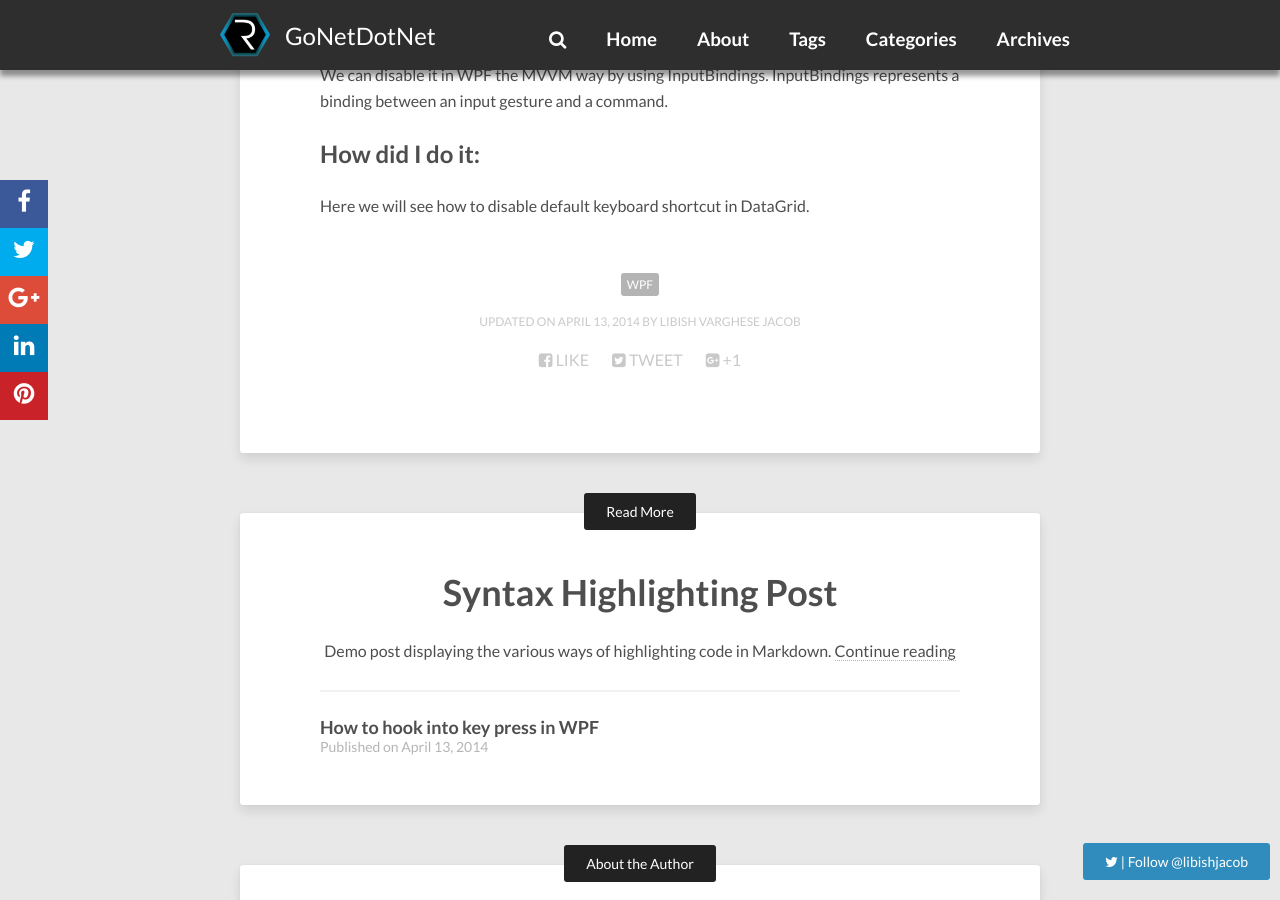
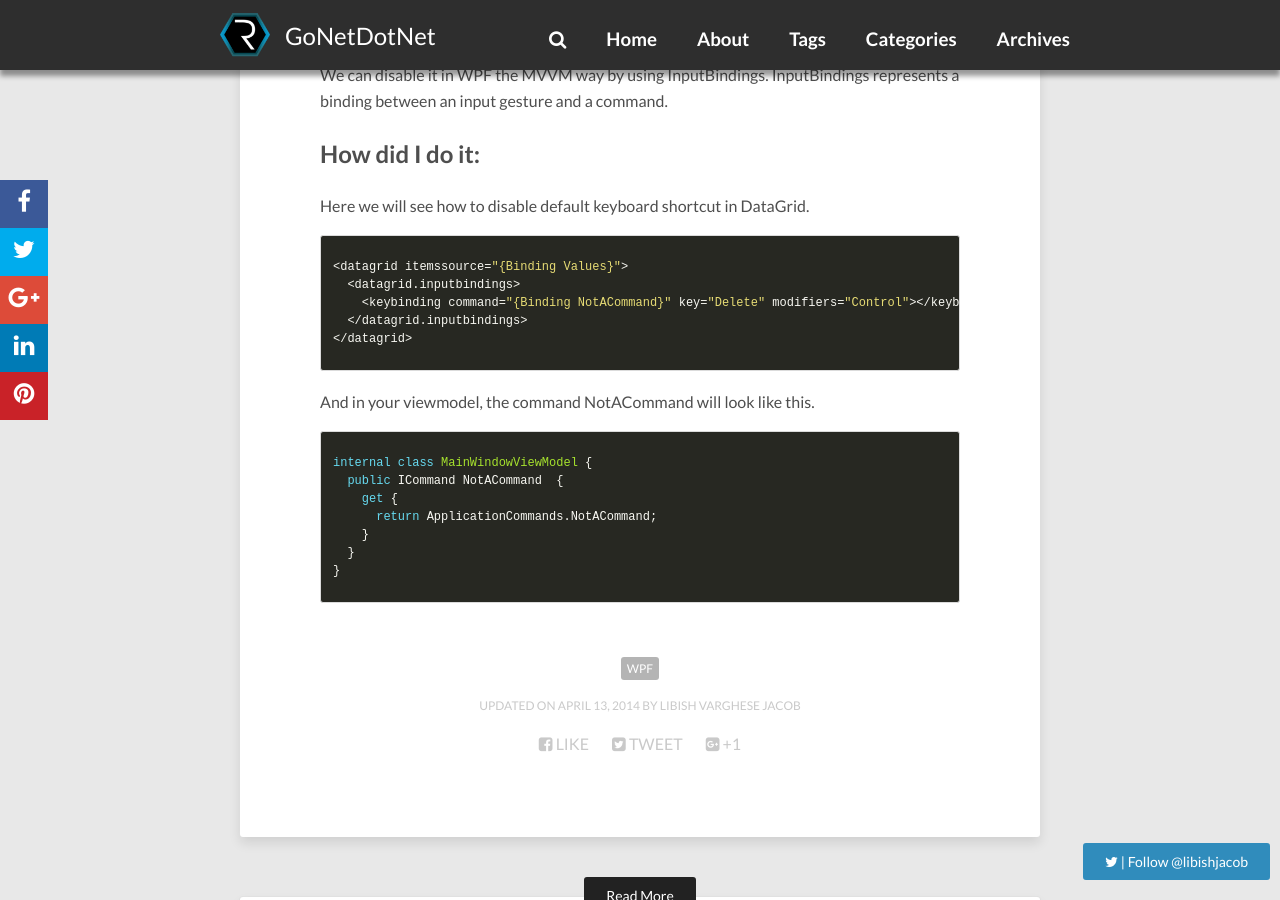
Before and after one commit to libish-jacob/Blog, a Jekyll site: the page built from _posts/2018-05-31-how-to-disable-a-keyboard-shortcut-handler-in-wpf.md, in a window 1280 px wide and 900 px high, scrolled down 606 px. Built offline with Jekyll 4.4.1, drawn with Linux system fonts in a browser that asks for light colours; nearby versions of some CDN libraries; comment, search, counter and statistics services are not loaded.

Commit message:
Create 2018-05-31-how-to-disable-a-keyboard-shortcut-handler-in-wpf.md

```diff
--- a/_posts/2018-05-31-how-to-disable-a-keyboard-shortcut-handler-in-wpf.md
+++ b/_posts/2018-05-31-how-to-disable-a-keyboard-shortcut-handler-in-wpf.md
@@ -23,9 +23,22 @@ WPF Controls like DataGrid have default shortcut keys. For example, if you try t
 
 Here we will see how to disable default keyboard shortcut in DataGrid.
 
-
+{% highlight csharp %}
 <datagrid itemssource="{Binding Values}">
   <datagrid.inputbindings>
     <keybinding command="{Binding NotACommand}" key="Delete" modifiers="Control"></keybinding>
   </datagrid.inputbindings>
 </datagrid>
+{% endhighlight %}
+
+And in your viewmodel, the command NotACommand will look like this.
+
+{% highlight csharp %}
+internal class MainWindowViewModel {
+  public ICommand NotACommand  {
+    get {
+      return ApplicationCommands.NotACommand;
+    }
+  }
+}
+{% endhighlight %}
```
